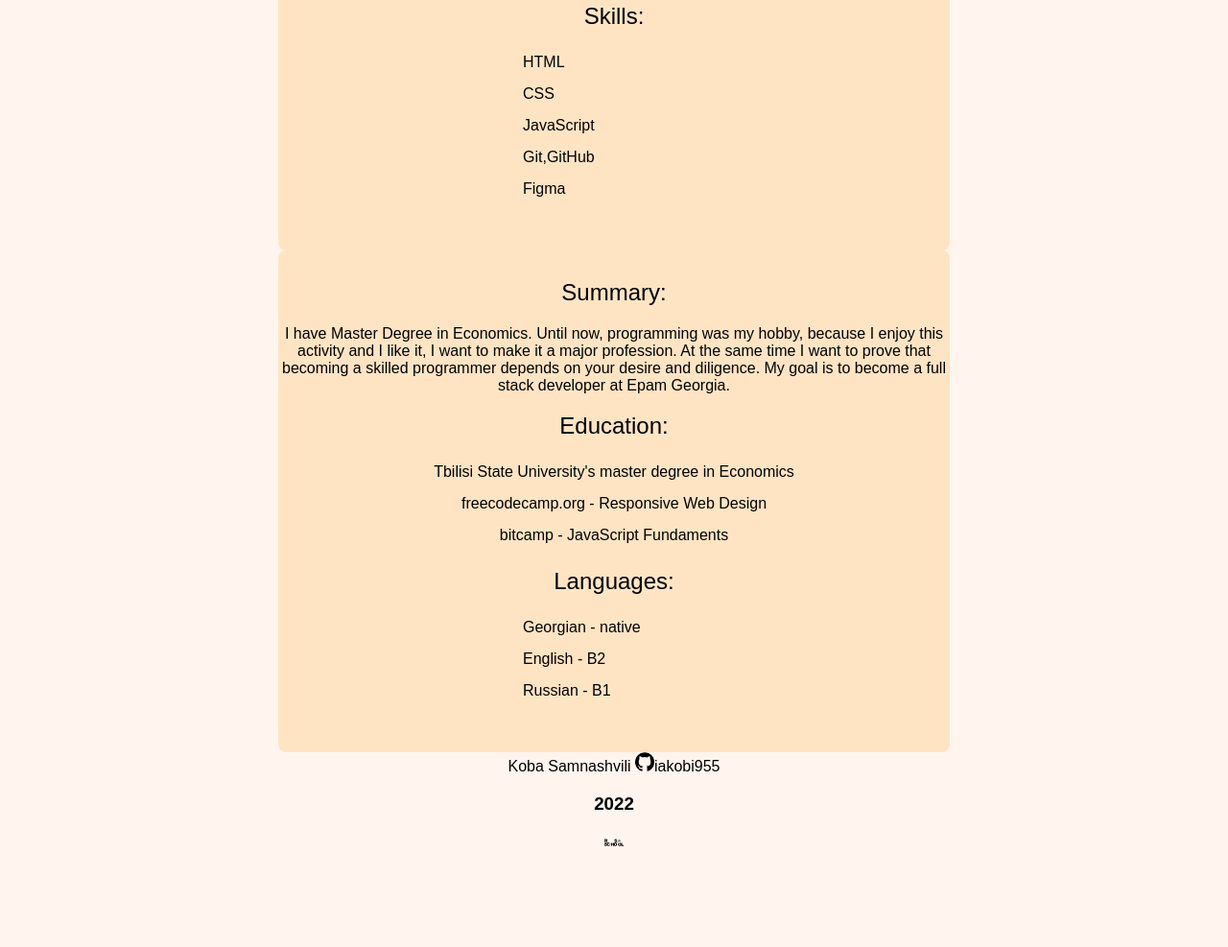
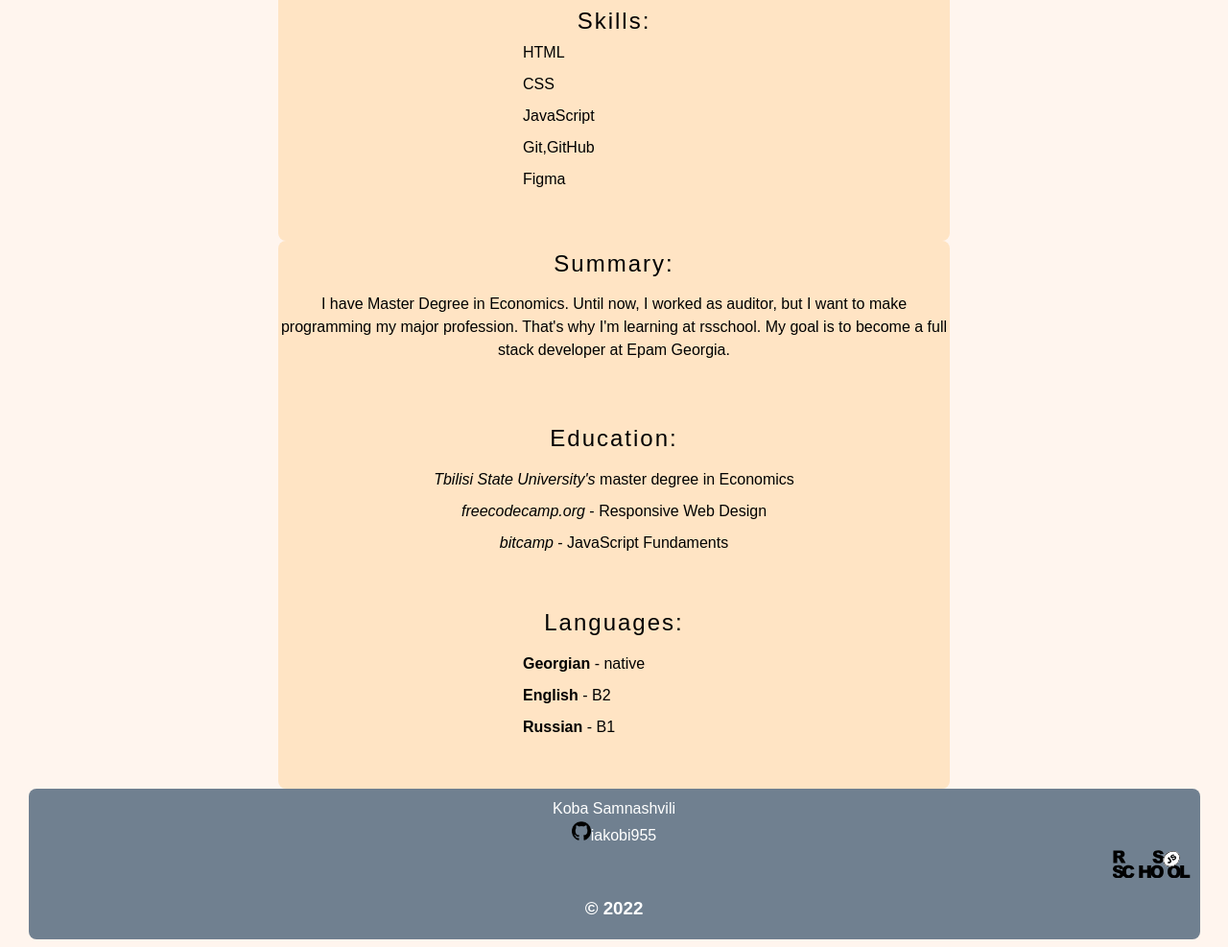
Before and after one commit to iakobi955/rsschool-cv, a plain HTML site: page index.html in a window 1280 px wide. Shown: the part 655-1642 px from the top of the page at 96% size. Before the commit the page ends 1555 px from the top, so only its background shows below. Drawn offline with Linux system fonts and the light colour scheme; a web font is replaced by a local one.

Commit message:
feat: finish cv

```diff
--- a/index.html
+++ b/index.html
@@ -40,30 +40,32 @@
     </section>
     <aside>
         <h2 id="summary">Summary:</h2>
-        <p>
-            I have  Master Degree in Economics. Until now, programming was my hobby,
-            because I enjoy this activity and I like it, I want to make it a major profession.
-            At the same time I want to prove that becoming a skilled programmer depends on your desire and diligence.
+        <p id="summaryP">
+            I have  Master Degree in Economics.
+            Until now, I worked as auditor, but I want to make programming my major profession.
+            That's why I'm learning at rsschool.
             My goal is to become a full stack developer at Epam Georgia.
         </p>
         <h2 id="education">Education:</h2>
         <ul id="educationUl">
-            <li>Tbilisi State University's master degree in Economics</li>
-            <li>freecodecamp.org - Responsive Web Design</li>
-            <li>bitcamp - JavaScript Fundaments</li>
+            <li><em>Tbilisi State University's</em> master degree in Economics</li>
+            <li><em>freecodecamp.org</em> - Responsive Web Design</li>
+            <li><em>bitcamp</em> - JavaScript Fundaments</li>
         </ul>
         <h2 id="languages">Languages:</h2>
         <ul id="languagesUl">
-            <li>Georgian - native</li>
-            <li>English - B2</li>
-            <li>Russian - B1</li>
+            <li><strong>Georgian</strong> - native</li>
+            <li><strong>English</strong> - B2</li>
+            <li><strong>Russian</strong> - B1</li>
         </ul>
     </aside>
     <footer>
-        <a href="#name">Koba Samnashvili</a>
-        <img src="images/github-logo.png" alt="github logo">iakobi955
-        <h3>2022</h3>
-        <a href="https://rs.school/js-en/"><img src="images/rs_school_js.svg" alt="rs logo"></a>
+        <ul id="footer">
+            <li><a href="#name">Koba Samnashvili</a></li>
+            <li><img src="images/github-logo.png" alt="github logo">iakobi955</li>
+            <li><a href="https://rs.school/js-en/"><img id="rslogo" src="images/rs_school_js.svg" alt="rs logo"></a></li>
+            <li><h3>© 2022</h3></li>
+        </ul>
     </footer>
 </body>
 </html>
--- a/style.css
+++ b/style.css
@@ -13,6 +13,15 @@ html {
 }
 h2 {
     font-weight: 100;
+    width: fit-content;
+    margin: auto;
+    border-radius: 8px;
+    letter-spacing: 2px;
+}
+h2:hover {
+    position: relative;
+    font-weight: 400;
+    transform: scale(1.1);
 }
 img {
     width: 20px;
@@ -115,3 +124,25 @@ section, aside {
     margin: auto;
     padding-right: 7px;
 }
+.ContactInfo, #education, #languages {
+    padding: 50px 0 10px 0;
+}
+p {
+    line-height: 1.5;
+}
+#footer {
+    border-radius: 8px;
+    padding:10px 0 0 0;
+    color:#ffffff;
+    background-color:#708090
+}
+#footer li{
+    padding: 2px;
+}
+#rslogo {
+    position: relative;
+    margin-left: 70em;
+    padding-top: 5px;
+    transform: scale(1.5);
+    width: fit-content;
+}
```
